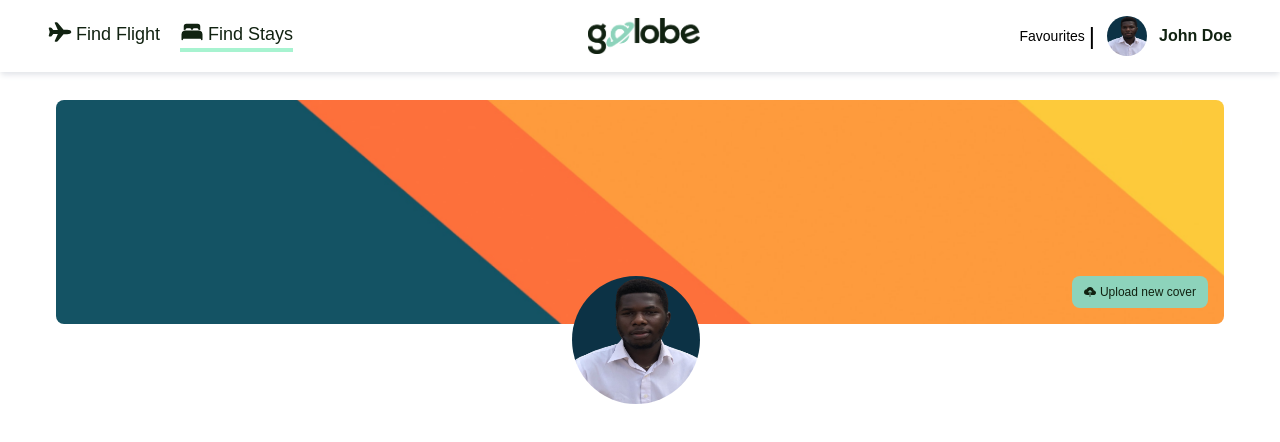
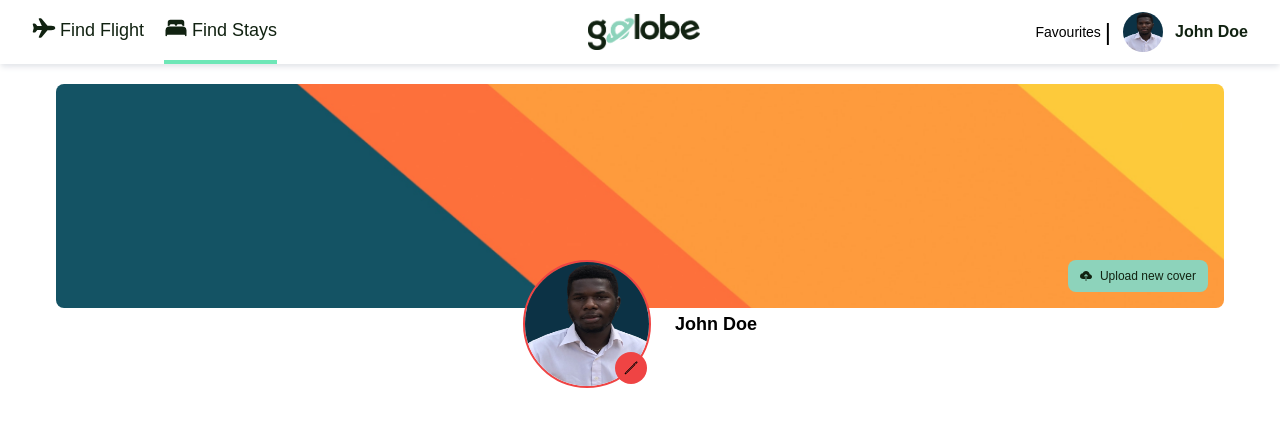
Before and after one commit to Heritagify/Travelling-Website, a React (Vite) app: page /account in a window 1280 px wide. Shown: the top 442 px of the page. Built offline with nearby package versions, Linux system fonts and the light colour scheme; some icons are missing; a web font is replaced by a local one.

Commit message:
uploading profile pic and cover photo successful

```diff
--- a/src/AccounFlows/Account.jsx
+++ b/src/AccounFlows/Account.jsx
@@ -1,41 +1,58 @@
 import { useState } from "react";
-import AccountsNav from "../components/Headers/AccountsNav"
-import profilePicture from "../assets/user.png"
-import ProfilePicture from "./Profile";
-import Profile from './Profile'
-import CoverPhoto from '../assets/CoverPhoto.png'
+import AccountsNav from "../components/Headers/AccountsNav";
+import profilePicture from "../assets/user.png";
+import Profile from './Profile';
+import CoverPhoto from '../assets/CoverPhoto.png';
 import { IoCloudUploadSharp } from "react-icons/io5";
-
 
 const Account = () => {
 
-  // eslint-disable-next-line no-unused-vars
   const [user, setUser] = useState({
     name: 'John Doe',
     profilePicture: profilePicture,
   });
 
-  const [coverPhoto, setCoverPhoto] = useState('path_to_default_cover_photo.jpg');
+  const [coverPhoto, setCoverPhoto] = useState(CoverPhoto);
 
   // Function to handle cover photo change
-  const handleCoverPhotoChange = () => {
-    const newCoverPhoto = 'path_to_new_cover_photo.jpg';
-    setCoverPhoto(newCoverPhoto);
-  };
+  const handleCoverPhotoChange = (e) => {
+    const file = e.target.files[0];
+    const reader = new FileReader();
+    reader.onloadend = () => {
+      // Set the cover photo to the uploaded image
+      setCoverPhoto(reader.result);
+    };
+    if (file) {
+      reader.readAsDataURL(file);
+    }
+  }
 
   return (
     <div>
-      < AccountsNav user= {user} />
-     <div className="h-56 rounded-lg mx-14 my-7 relative bg-cover bg-center" style={{ backgroundImage: `url(${CoverPhoto})` }}>
-     <button className="absolute flex gap-1 items-center bottom-4 right-4 px-3 py-2 bg-mintGreen text-xs text-blackGreen rounded-lg hover:bg-blue-600" onClick={handleCoverPhotoChange}>
-        <IoCloudUploadSharp />Upload new cover
-      </button>
-      <div className="absolute bottom-0 left-0 right-0 flex justify-center -mb-20">
-        <Profile user={user} />
+      <AccountsNav user={user} />
+      <div className="h-56 rounded-lg mx-14 my-5 relative bg-cover bg-center" style={{ backgroundImage: `url(${coverPhoto})` }}>
+        <input
+          type="file"
+          id="coverPhotoInput"
+          accept="image/*"
+          className="hidden"
+          onChange={handleCoverPhotoChange}
+          style={{ display: 'none' }} // hide the default input appearance
+        />
+        <label
+          htmlFor="coverPhotoInput"
+          className="absolute flex items-center bottom-4 right-4 px-3 py-2 bg-mintGreen text-xs text-blackGreen rounded-lg hover:bg-blackGreen hover:text-mintGreen cursor-pointer"
+          style={{ zIndex: 1 }} // Ensure label covers the entire parent container
+        >
+          <IoCloudUploadSharp style={{ marginRight: '0.5rem' }} />Upload new cover
+        </label>
+
+        <div className="absolute bottom-0 left-0 right-0 flex justify-center -mb-20 border-">
+          <Profile user={user} />
+        </div>
       </div>
     </div>
-    </div>
-  )
-}
+  );
+};
 
-export default Account
+export default Account;
--- a/src/AccounFlows/Profile.jsx
+++ b/src/AccounFlows/Profile.jsx
@@ -1,20 +1,49 @@
-import React from 'react'
+import React, { useState } from 'react';
 import { IoPencilOutline } from "react-icons/io5";
-<IoPencilOutline />
 
+const Profile = ({ user, onProfilePictureChange }) => {
+  const [profilePicture, setProfilePicture] = useState(user.profilePicture);
 
+  const handleProfilePictureChange = (e) => {
+    const file = e.target.files[0];
+    const reader = new FileReader();
+    reader.onloadend = () => {
+      setProfilePicture(reader.result);
+      // Pass the updated profile picture to the parent component
+      onProfilePictureChange(reader.result);
+    };
+    if (file) {
+      reader.readAsDataURL(file);
+    }
+  };
 
-const Profile = ({ user }) => {
   return (
-    <div>
-    {/* <h1>PROFILEEEEEEEEEEEEEEEEEEEEEEEE</h1> */}
-       <img
-          src={user.profilePicture}
+    <div className="flex items-center">
+      <div className="relative">
+        <img
+          src={profilePicture}
           alt={`Profile picture of ${user.name}`}
-          className="w-32 h-32 rounded-full mr-2"
+          className="w-32 h-32 rounded-full mr-2 border-2 border-red-500"
         />
+        <label
+          htmlFor="profilePictureInput"
+          className="absolute bottom-1 right-3 p-2 bg-red-500 rounded-full cursor-pointer"
+        >
+          <IoPencilOutline />
+        </label>
+        <input
+          type="file"
+          id="profilePictureInput"
+          accept="image/*"
+          className="hidden"
+          onChange={handleProfilePictureChange}
+        />
+      </div>
+      <div className="ml-4">
+        <h2 className="text-lg font-semibold">{user.name}</h2>
+      </div>
     </div>
-  )
-}
+  );
+};
 
-export default Profile
+export default Profile;
--- a/src/components/Headers/AccountsNav.jsx
+++ b/src/components/Headers/AccountsNav.jsx
@@ -8,19 +8,18 @@ import { FaHeart } from 'react-icons/fa6';
 
 const AccountsNav = ({ user }) => {
   return (
-    <nav className="p-4 shadow-md shadow-gray-200">
+    <nav className="shadow-md shadow-gray-200">
       <div className="flex justify-between items-center mx-8">
         <div className='flex justify-between space-x-5'>
-          <h1 className="flex text-blackGreen text-lg">
+            <h1 className="flex py-4 text-blackGreen text-lg">
               <IoAirplane className="mr-1 text-2xl" />
               Find Flight
             </h1>
-          <h1 className="flex text-blackGreen text-lg border-b-4 border-emerald-200">
+            <h1 className="flex py-4 text-blackGreen text-lg border-b-4 border-emerald-300">
               <IoBed className="mr-1 text-2xl" />
               Find Stays
             </h1>
         </div>
-
 
           <Link to="/">
             <img src={logo} className='w-28'/>
```
Lines whose indentation alone changed are shown as unchanged.
